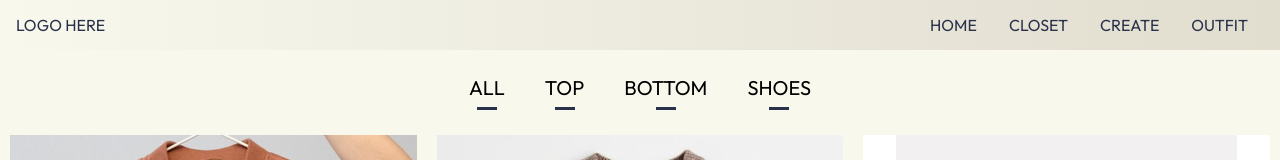
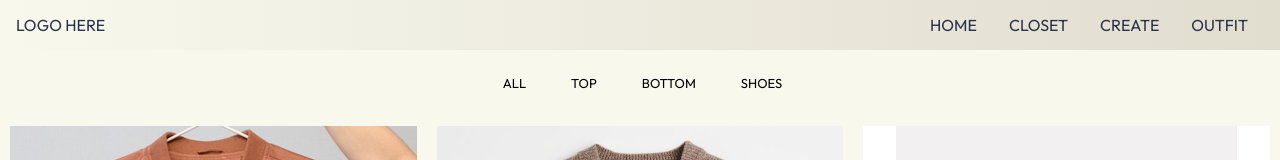
Before and after one commit to AliDabdoub/exjobb-malmoGrupp, a Next.js app in the folder exjobb/: page /closet in a window 1280 px wide. Shown: the top 160 px of the page. Built offline with nearby package versions, Linux system fonts and the light colour scheme.

Commit message:
the underline effect i filtering navbar

```diff
--- a/exjobb/src/styles/closet.module.scss
+++ b/exjobb/src/styles/closet.module.scss
@@ -68,9 +68,9 @@ $dark-color: black;
 .button{
     background: transparent;
     border: none;
-    margin: 15px 10px 15px 10px;
+    margin: 15px 10px 15px 15px;
     display: block;
-    font-size: 20px;
+    font-size: 13px;
     outline: none;
     position: relative;
     transition: 0.3s;
@@ -78,31 +78,22 @@ $dark-color: black;
 }
 .button:before{
     content: '';
-    border-bottom: 3px solid $accent-dark;
-    padding: 10px 10px;
+    border-bottom: 3px solid $base-color;
+    padding: 1px;
     position: absolute;
     bottom: 0;
     left: 0;
     right: 0;
     margin: 0 auto;
     width: 0;
-    transition: 0.5s;
+    transition: 0.4s;
 }
 
 .button:hover:before{
     width: 100%;
-    padding: 0; // the other part of the trick
-}
-
-.button:after{
-    border-bottom: 30px solid $accent-dark;
+    padding: 0.3px; // the other part of the trick
+    border-bottom: 3px solid $accent-dark;
     background: $accent-dark;
     color: $base-color;
     transition: none;
-
-    button{
-        font-weight: bolder !important;
-        font-weight: bolder;
-        font-size: 3rem;
-    }
 }
```
